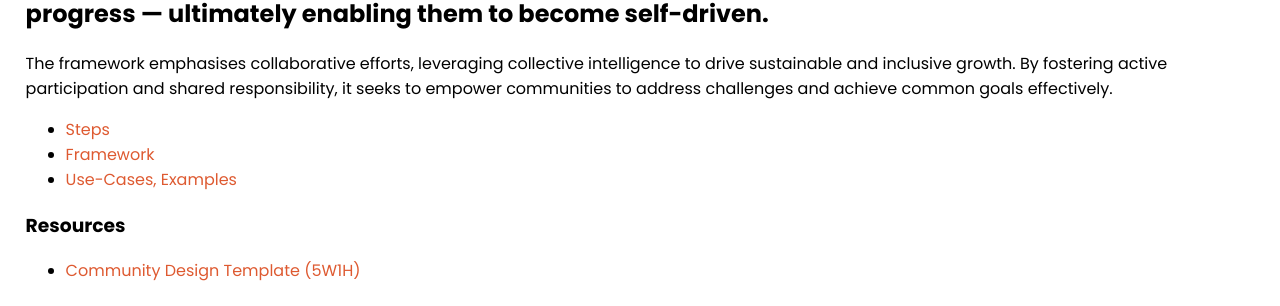
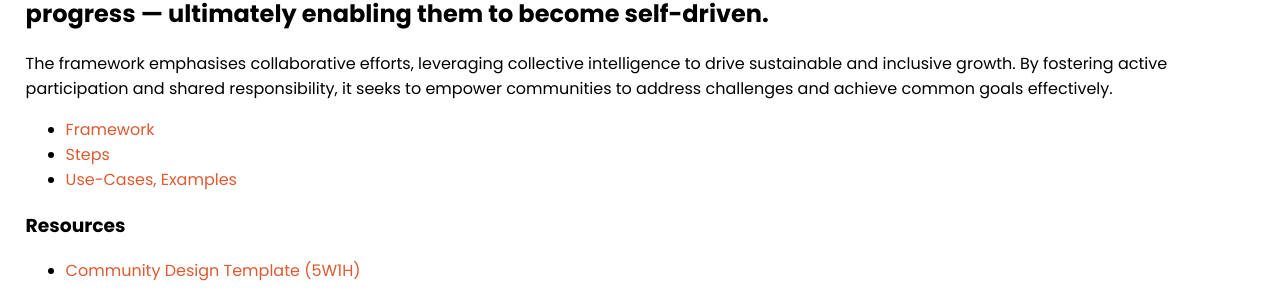
Before and after one commit to selfdriven-engagement/selfdriven-actuate, a Jekyll site: the page built from docs/index.md, in a window 1280 px wide. Shown: the part 163-469 px from the top of the page. Built offline with Jekyll 4.4.1, drawn with Linux system fonts in a browser that asks for light colours.

```diff
--- a/docs/index.md
+++ b/docs/index.md
@@ -6,8 +6,8 @@ title: Home
 
 The framework emphasises collaborative efforts, leveraging collective intelligence to drive sustainable and inclusive growth. By fostering active participation and shared responsibility, it seeks to empower communities to address challenges and achieve common goals effectively.
 
+- [Framework](framework/)
 - [Steps](/steps/)
-- [Framework](framework/)
 - [Use-Cases, Examples](https://github.com/selfdriven-foundation/onboarding/tree/main/use-cases/)
 
 ### Resources
```
